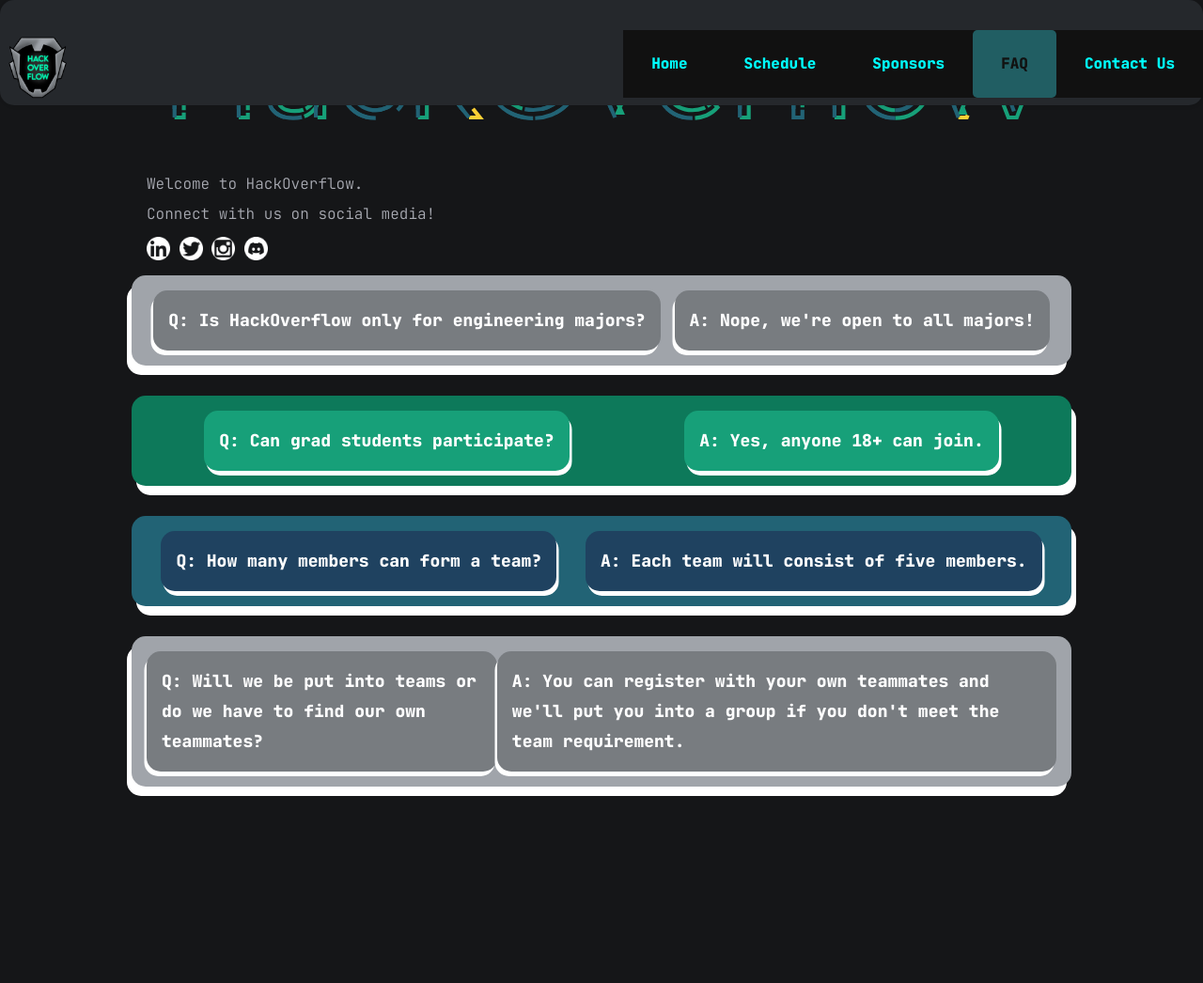
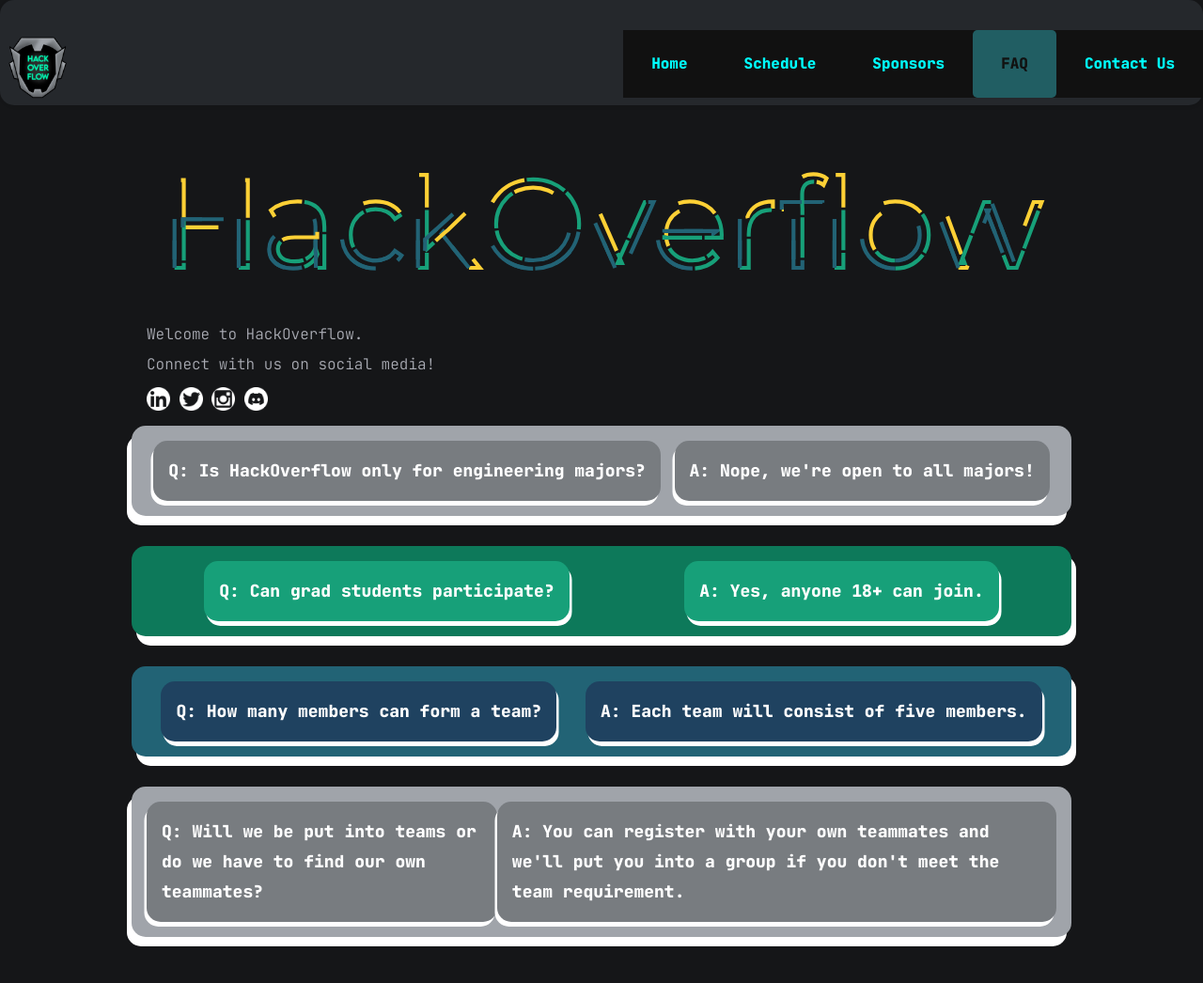
Before and after one commit to J-Souffle/T4GWebsite, a Jekyll site: the page built from pages/FAQ.md, in a window 1280 px wide and 1061 px high. Shown: the top 1046 px of the window at 94% size. Built offline with Jekyll 4.4.1, drawn with Linux system fonts in a browser that asks for light colours.

Commit message:
added spacing for the nav bar

```diff
--- a/_layouts/FAQ.html
+++ b/_layouts/FAQ.html
@@ -3,7 +3,7 @@
   {% include hamhead.html %}
   <body>
     <main>
-
+      <div style="padding:5rem" ></div>
       {% include title-animated.html %}
       {% include bio.html %}
 
--- a/_layouts/blog.html
+++ b/_layouts/blog.html
@@ -3,7 +3,7 @@
   {% include hamhead.html %}
   <body>
     <main>
-
+      <div style="padding:5rem" ></div>
       {% include title-animated.html %}
       {% include bio.html %}
       {% include about.html %}
--- a/_layouts/contact.html
+++ b/_layouts/contact.html
@@ -3,7 +3,7 @@
   {% include hamhead.html %}
 <body>
 <main>
-
+  <div style="padding:5rem" ></div>
   <script src="../assets/js/pullupButton.js"></script>
   <button onclick="topFunction()" id="scrollButton" title="Go to top">^</button>
   <section class="article">
--- a/_layouts/post.html
+++ b/_layouts/post.html
@@ -3,7 +3,7 @@
   {% include hamhead.html %}
   <body>
     <main>
-
+      <div style="padding:5rem" ></div>
       <script src="../assets/js/pullupButton.js"></script>
       <button onclick="topFunction()" id="scrollButton" title="Go to top">^</button>
       <section class="article">
```
